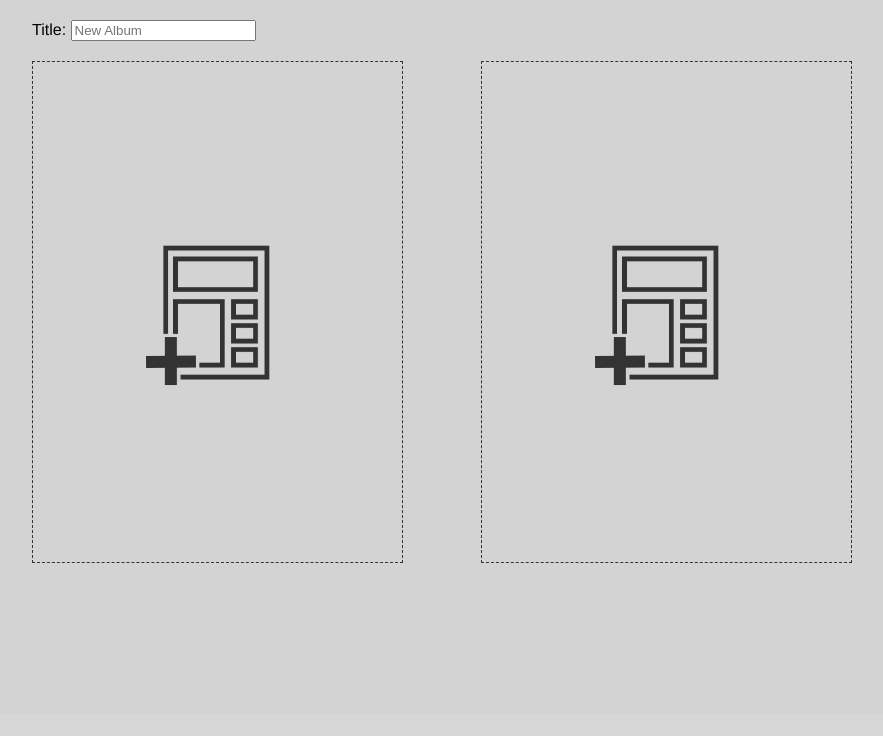
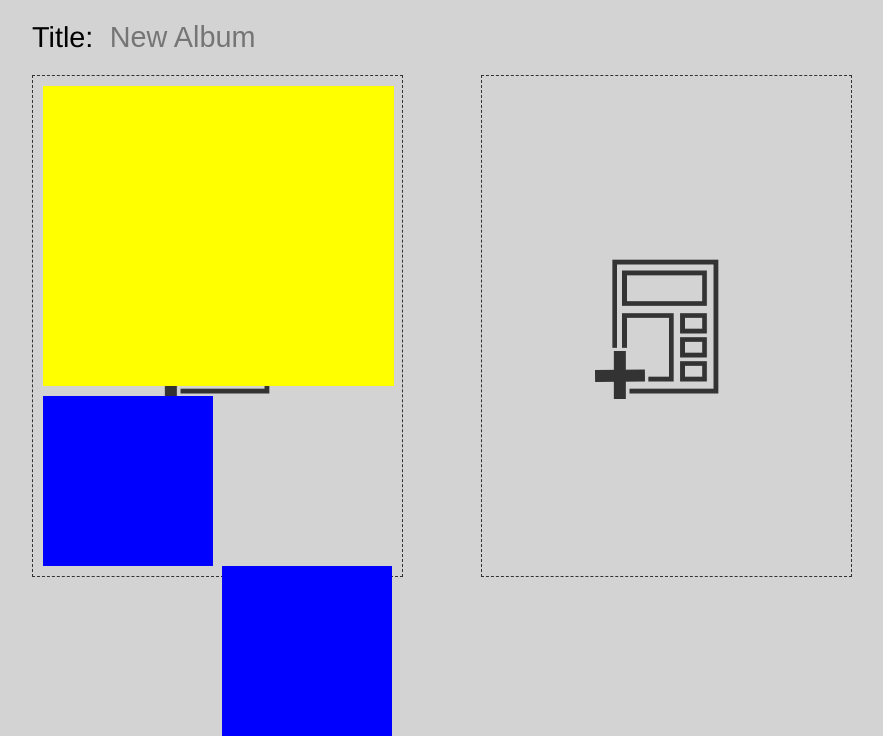
Before and after one commit to Arbuzinside/photohosting, a Django app: page /home/edit/ in a window 1280 px wide. Shown: the part 85-821 px from the top of the page, without its empty margins (198-1081 px from the left). Before the commit the page ends 648 px from the top, so only its background shows below. Run offline with Django 3.2, Linux system fonts and the light colour scheme; parts of the project's set-up code (start-up, migrations or seed data) failed here and were passed over; some libraries are stand-ins or nearby versions.

Commit message:
Album layout basics

```diff
--- /dev/null
+++ b/src/PhotoAlbum/Static/Layouts/Layout1style.css
@@ -0,0 +1,29 @@
+#toppanel
+{
+	width: 95%;
+	height: 60%;
+	margin: 10px;
+	background-color: yellow;
+}
+
+#leftpanel, #rightpanel
+{
+	background-color: blue;
+	width: 46%;
+	height: 34%;
+	position: relative;
+	top: -180px;
+}
+
+#leftpanel
+{
+	clear: left;
+	float: left;
+	margin: 0 5px 0 10px;
+}
+
+#rightpanel
+{
+	float: right;
+	margin: 0 10px 0 5px;
+}
--- a/src/PhotoAlbum/Static/homestyle.css
+++ b/src/PhotoAlbum/Static/homestyle.css
@@ -55,18 +55,23 @@ body
 	margin: 20px 0px 20px 230px;
 }
 
-input #albumtitle
+#titlecontainer label
 {
-	margin: 30px 10px;
+	font-size: 180%;
+}
+
+#albumtitle
+{
+	margin: 0 10px;
 	border-style: none;
 	background-color: transparent;
-	height: 40px;
-	font-size: 40px;
+	font-size: 180%;
+	color: darkmagenta;
 }
 
 #albumcontent
 {
-	margin: 0 230px 100px 230px;
+	margin: 0 230px 30px 230px;
 	height: 500px;
 }
 
@@ -85,6 +90,7 @@ input #albumtitle
 	height: 100%;
 	cursor: pointer;
 	margin: 0;
+	padding: 0;
 }
 #leftpage
 {
--- /dev/null
+++ b/src/PhotoAlbum/Templates/Layouts/Layout1.html
@@ -0,0 +1,5 @@
+{% block content %}
+<div id="toppanel"></div>
+<div id="leftpanel"></div>
+<div id="rightpanel"></div>
+{% endblock %}
--- a/src/PhotoAlbum/Templates/edit.html
+++ b/src/PhotoAlbum/Templates/edit.html
@@ -6,6 +6,7 @@
 		<title>Create your photoalbum!</title>
 		<link rel="stylesheet" href="{% static 'homestyle.css' %}" type="text/css" />
 		<link rel="stylesheet" href="{% static 'headerstyle.css' %}" type="text/css" />
+		<link rel="stylesheet" href="{% static 'Layouts/Layout1style.css' %}" type="text/css" />
 		<link type="text/css" href="http://ajax.googleapis.com/ajax/libs/jqueryui/1.9.2/themes/dark-hive/jquery-ui.css" rel="stylesheet">
 		<script type="text/javascript" src="http://ajax.googleapis.com/ajax/libs/jquery/1.10.2/jquery.min.js"></script>
 		<script type="text/javascript" src="http://ajax.googleapis.com/ajax/libs/jqueryui/1.9.2/jquery-ui.min.js"></script>
@@ -23,6 +24,7 @@
 					<a href=""><img class="move" alt="back" src="{% static 'images/backicon.png' %}"/></a>
 					<a href=""><img class="bottomicon" alt="deletelayout" src="{% static 'images/deletelayout.png' %}" /></a>
 				</div>
+				{% include "Layouts/Layout1.html" %}
 			</div>
 
 			<div id="rightpage">
```
